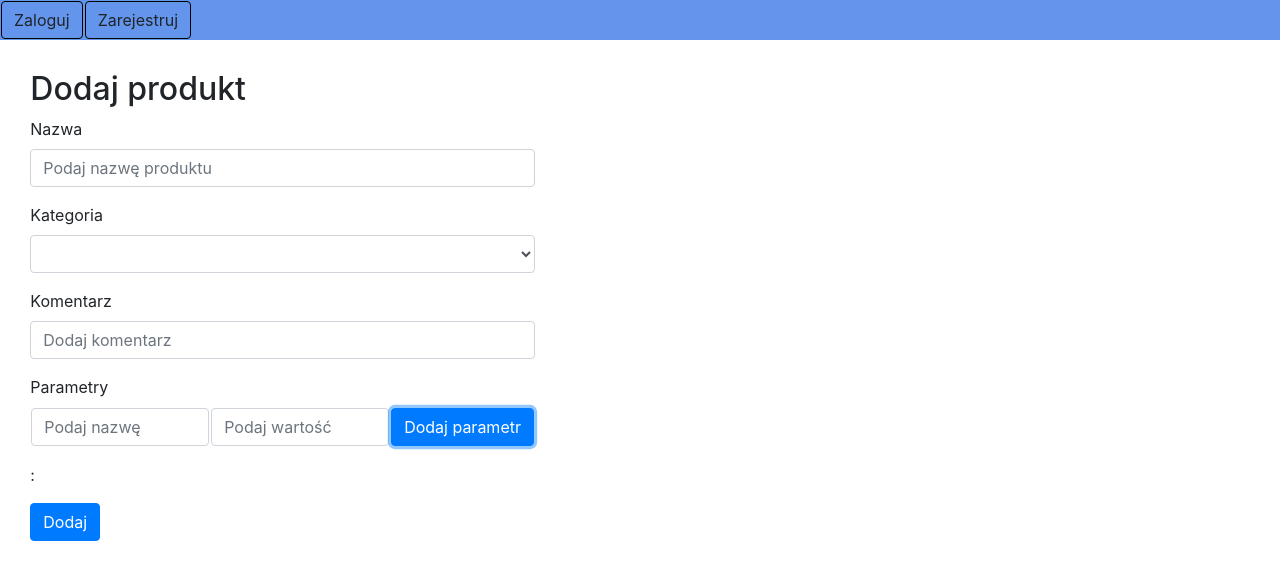
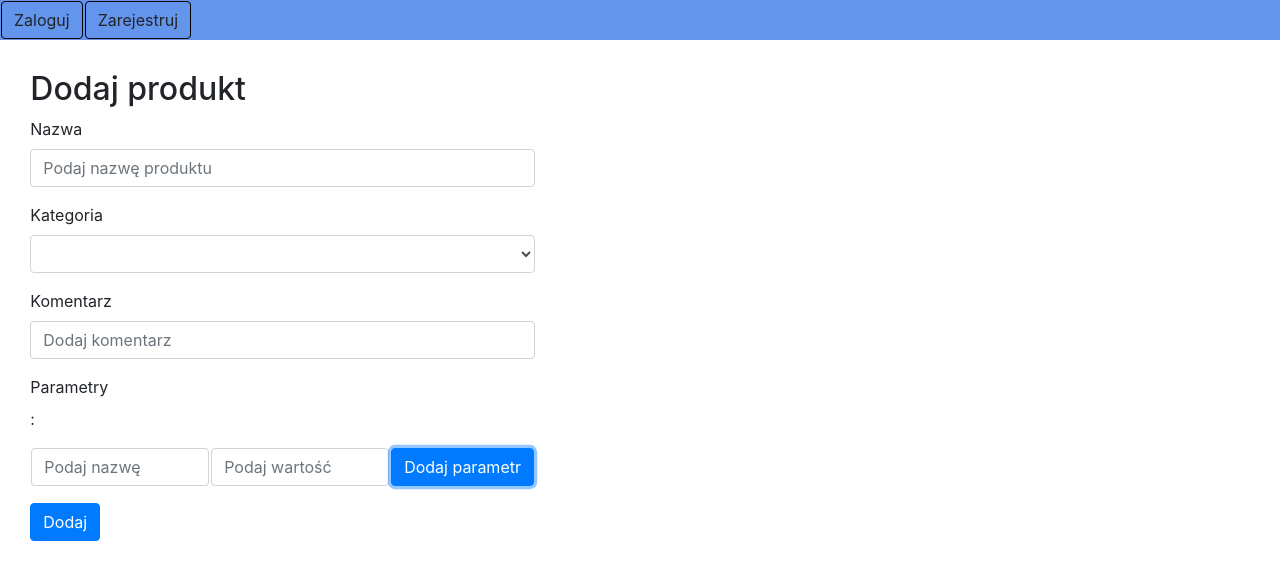
Before and after one commit to Krzywyyy/ProductServiceWebClient, an Angular app: page /products/add in a window 1280 px wide. Both pictures are taken after a click on the button "Dodaj parametr". Shown: the top 580 px of the page. Built offline with nearby package versions, Linux system fonts and the light colour scheme.

Commit message:
moved params list up

```diff
--- a/src/app/product/add-product/add-product.component.html
+++ b/src/app/product/add-product/add-product.component.html
@@ -21,6 +21,11 @@
         </div>
         <div class="form-group">
             <label for="parameters">Parametry</label>
+            <div class="form-group">
+                <p *ngFor="let parameter of parameters">
+                    {{parameter.name}}: {{parameter.value}}
+                </p>
+            </div>
             <table>
                 <tr>
                     <td>
@@ -38,11 +43,6 @@
                 </tr>
             </table>
         </div>
-        <div class="form-group">
-            <p *ngFor="let parameter of parameters">
-                {{parameter.name}}: {{parameter.value}}
-            </p>
-        </div>
         <button type="submit" class="btn btn-primary">Dodaj</button>
     </form>
 </body>
```
